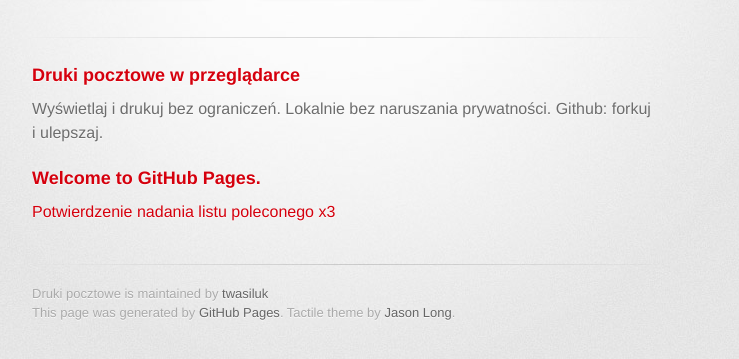
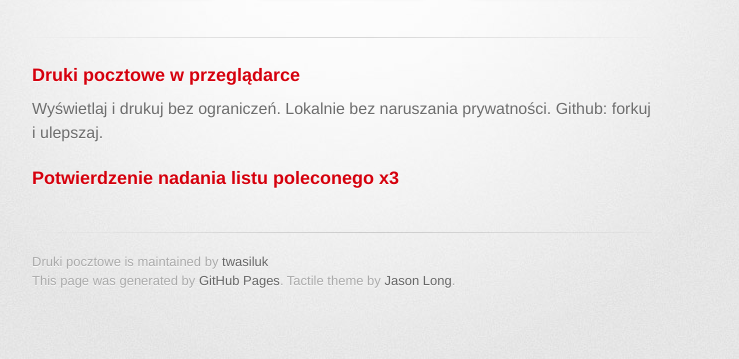
Before and after one commit to twasiluk/druki-pocztowe, a plain HTML site: page index.html in a window 1280 px wide. Shown: the part 209-568 px from the top of the page, without its empty margins (298-1037 px from the left). Drawn offline with Linux system fonts and the light colour scheme; a web font is replaced by a local one.

Commit message:
wyrazniejsza lista

```diff
--- a/index.html
+++ b/index.html
@@ -36,9 +36,7 @@
 
 <p>Wyświetlaj i drukuj bez ograniczeń. Lokalnie bez naruszania prywatności. Github: forkuj i ulepszaj.</p>
 
-<h3><a name="welcome-to-github-pages" class="anchor" href="#welcome-to-github-pages"><span class="octicon octicon-link"></span></a>Welcome to GitHub Pages.</h3>
-
-<p><a href="polecony.html">Potwierdzenie nadania listu poleconego x3</a></p>
+<h3><a href="polecony.html">Potwierdzenie nadania listu poleconego x3</a></h3>
 
         </section>
 
```
